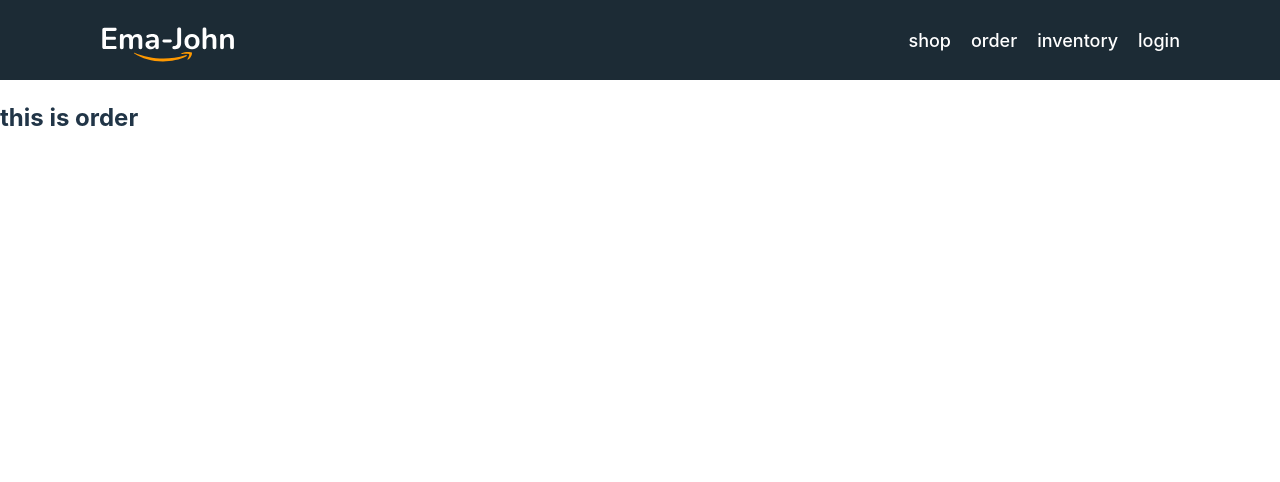
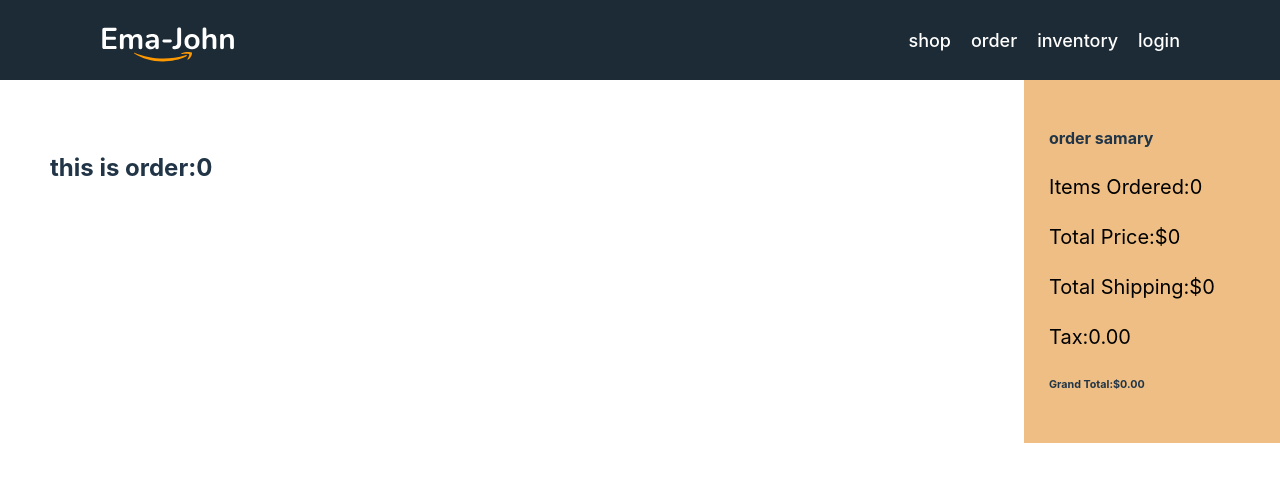
Before and after one commit to sif1t/cma-john-simple2, a React (Vite) app: page /orders in a window 1280 px wide. Shown: the top 482 px of the page. Built offline with nearby package versions, Linux system fonts and the light colour scheme.

Commit message:
refactor: Update Login and Orders components to use cartProductsLoader for fetching cart data

```diff
--- a/src/components/Orders/Orders.jsx
+++ b/src/components/Orders/Orders.jsx
@@ -1,9 +1,17 @@
 import React from 'react';
+import Cart from '../Cart/Cart';
+import { useLoaderData } from 'react-router-dom';
 
 const Orders = () => {
+      const cart = useLoaderData();
     return (
-        <div>
-            <h2>this is order</h2>
+        <div className='shop-container'>
+            <div className='products-container'>
+                <h2>this is order:{cart.length}</h2>
+            </div>
+            <div className='cart-container'>
+                <Cart cart={cart}></Cart>
+            </div>
 
         </div>
     );
--- /dev/null
+++ b/src/loders/cartProductsLoader.js
@@ -0,0 +1,27 @@
+import { getShoppingCart } from "../utilities/fakedb";
+
+const cartProductsLoader =async () => {
+    const loadedProducts = await fetch ('products.json')
+    const products = await loadedProducts.json();
+
+    // ig cart data is in database, you have to use async await to fetch data from database
+    const storedCart = getShoppingCart();
+    const savedCart = [];
+
+    console.log(storedCart);
+    for (const id in storedCart) {
+        const addedProducts = products.find(pd =>pd.id === id);
+        if (addedProducts){
+            const quantity = storedCart[id];
+            addedProducts.quantity = quantity;
+            savedCart.push(addedProducts);
+        }
+    }
+      // if you need to send  two thing
+      //option 1: return an object
+        // return [savedCart, products];
+        //option 2: return an array
+        // return {cart:savedCart, products};
+        return savedCart;
+}
+export default cartProductsLoader;
--- a/src/main.jsx
+++ b/src/main.jsx
@@ -11,6 +11,8 @@ import Home from './components/Layout/Home.jsx';
 import Orders from './components/Orders/Orders.jsx';
 import Inventory from './components/Inventory/Inventoey.jsx';
 import Login from './components/Login/Login.jsx';
+import cartProductsLoader from './loders/cartProductsLoader.js';
+
 
 const router = createBrowserRouter([
   {
@@ -23,7 +25,8 @@ const router = createBrowserRouter([
       },
       {
         path: "orders",
-        element: <Orders></Orders>
+        element: <Orders></Orders>,
+        loader: () => cartProductsLoader(),
       },
       {
         path: "inventory",
```
Also changed, not shown: src/components/Login/Login.jsx (line endings or trailing spaces).
